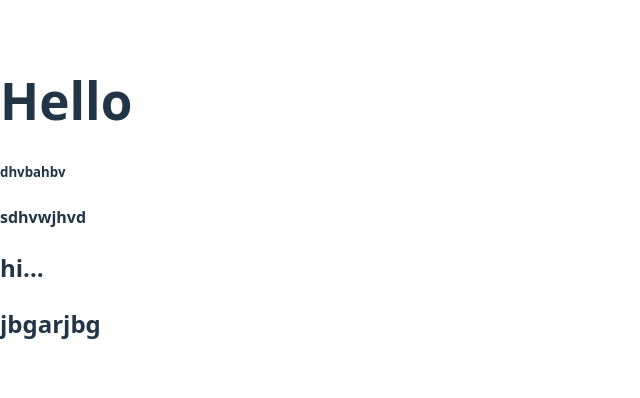
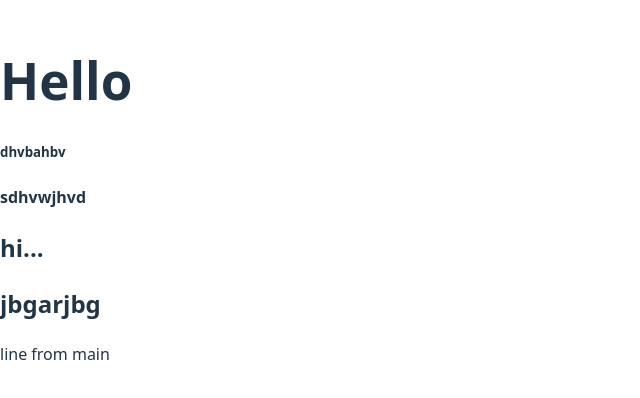
Before and after one commit to Yash-Varmora/git-practice, a React (Vite) app: page / in a window 1280 px wide. Shown: the part 200-598 px from the top of the page, without its empty margins (0-640 px from the left). Built offline with nearby package versions, Linux system fonts and the light colour scheme.

Commit message:
added from main

```diff
--- a/src/App.jsx
+++ b/src/App.jsx
@@ -8,6 +8,7 @@ const App = () => {
       <h4>sdhvwjhvd</h4>
       <h2>hi...</h2>
       <h2>jbgarjbg</h2>
+      <p>line from main</p>
     </div>
   );
 };
```
